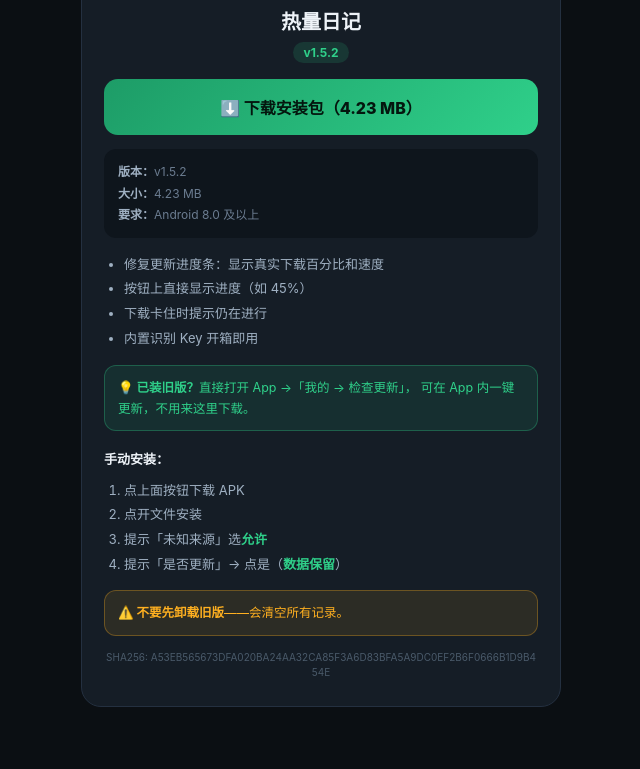
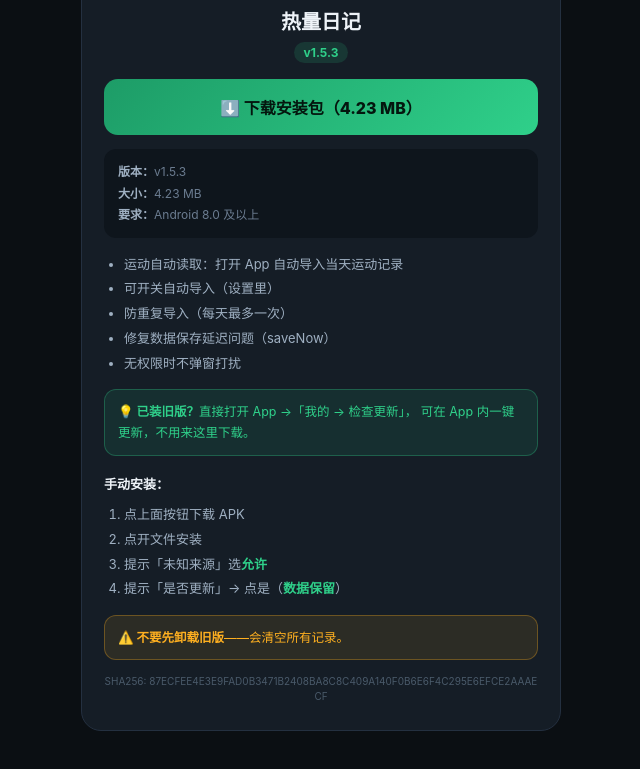
Before and after one commit to zhouyu-1/mytest, a website: page dist/index.html in a window 1280 px wide. Shown: the part 115-884 px from the top of the page, without its empty margins (319-959 px from the left). Before the commit the page ends 862 px from the top, so only its background shows below. Drawn offline with Linux system fonts and the light colour scheme.

Commit message:
release: download page for v1.5.3

```diff
--- a/dist/index.html
+++ b/dist/index.html
@@ -3,7 +3,7 @@
 <head>
 <meta charset="UTF-8">
 <meta name="viewport" content="width=device-width,initial-scale=1,viewport-fit=cover">
-<title>热量日记 v1.5.2</title>
+<title>热量日记 v1.5.3</title>
 <style>
   *{box-sizing:border-box;-webkit-tap-highlight-color:transparent}
   body{margin:0;padding:24px 20px 40px;background:#0b0f13;color:#eef3f8;
@@ -37,17 +37,17 @@
 <div class="card">
   <div class="logo">🔥</div>
   <h1>热量日记</h1>
-  <div class="ver">v1.5.2</div>
+  <div class="ver">v1.5.3</div>
 
-  <a class="dl" href="https://cdn.jsdelivr.net/gh/zhouyu-1/mytest@d6fb89cdb8252bb91b46f0e16eda1b8e54283854/dist/calorie-diary-latest.apk" download>⬇️ 下载安装包（4.23 MB）</a>
+  <a class="dl" href="https://cdn.jsdelivr.net/gh/zhouyu-1/mytest@17c32f05ade6434897e457853808037d40d3dfba/dist/calorie-diary-latest.apk" download>⬇️ 下载安装包（4.23 MB）</a>
 
   <div class="meta">
-    <b>版本：</b>v1.5.2<br>
+    <b>版本：</b>v1.5.3<br>
     <b>大小：</b>4.23 MB<br>
     <b>要求：</b>Android 8.0 及以上
   </div>
 
-  <ul style="text-align:left;font-size:13px;color:#9fb0c2;line-height:1.9;padding-left:20px;margin:12px 0"><li>修复更新进度条：显示真实下载百分比和速度</li><li>按钮上直接显示进度（如 45%）</li><li>下载卡住时提示仍在进行</li><li>内置识别 Key 开箱即用</li></ul>
+  <ul style="text-align:left;font-size:13px;color:#9fb0c2;line-height:1.9;padding-left:20px;margin:12px 0"><li>运动自动读取：打开 App 自动导入当天运动记录</li><li>可开关自动导入（设置里）</li><li>防重复导入（每天最多一次）</li><li>修复数据保存延迟问题（saveNow）</li><li>无权限时不弹窗打扰</li></ul>
 
   <div class="auto">
     <b>💡 已装旧版？</b>直接打开 App →「我的 → 检查更新」，
@@ -68,7 +68,7 @@
     <b>⚠️ 不要先卸载旧版</b>——会清空所有记录。
   </div>
 
-  <div class="sha">SHA256: A53EB565673DFA020BA24AA32CA85F3A6D83BFA5A9DC0EF2B6F0666B1D9B454E</div>
+  <div class="sha">SHA256: 87ECFEE4E3E9FAD0B3471B2408BA8C8C409A140F0B6E6F4C295E6EFCE2AAAECF</div>
 </div>
 </body>
 </html>
```
